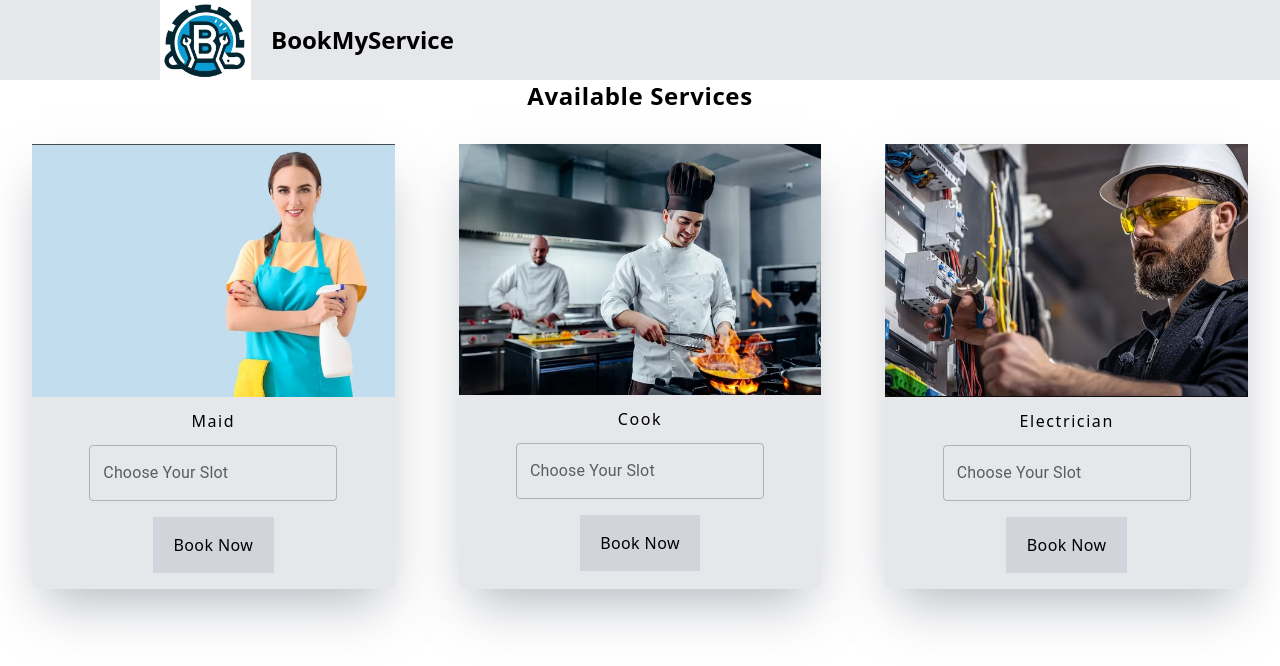
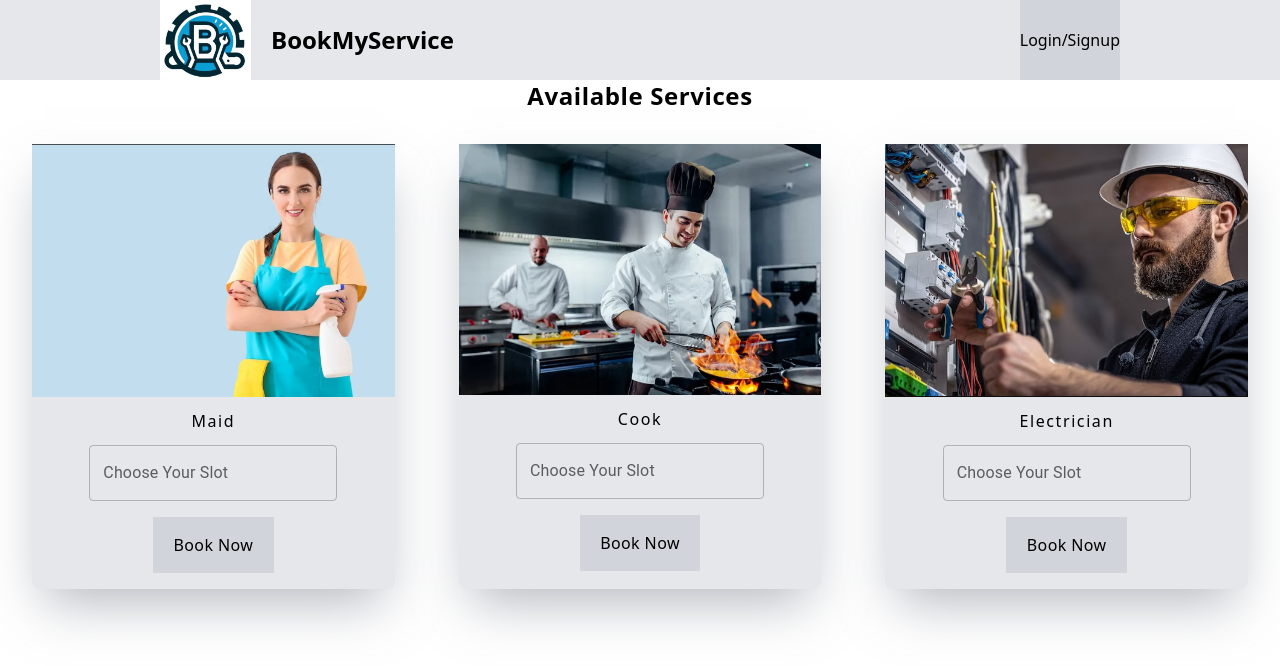
Before and after one commit to ayushkr08/frontend_bookmyservice, a React (Create React App) app: page / in a window 1280 px wide. Shown: the top 666 px of the page. Built offline with nearby package versions, Linux system fonts and the light colour scheme.

Commit message:
added link to homepage to bookmyservice(header)

```diff
--- a/src/Components/Header.js
+++ b/src/Components/Header.js
@@ -8,8 +8,14 @@ const Header = () => {
     <div className='bg-gray-200 h-20 px-40 flex flex-row'>
       <Link to='/' className='inline-flex'>
         <img src={icon}></img>
+        <header className='font-bold py-6 px-5 text-2xl'>BookMyService</header>
       </Link>
-      <header className='font-bold py-6 px-5 text-2xl'>BookMyService</header>
+      <div className='flex justify-end w-full'>
+        <button className="box-border bg-gray-300">
+          Login/Signup
+        </button>
+      </div>
+
     </div>
   )
 };
```
